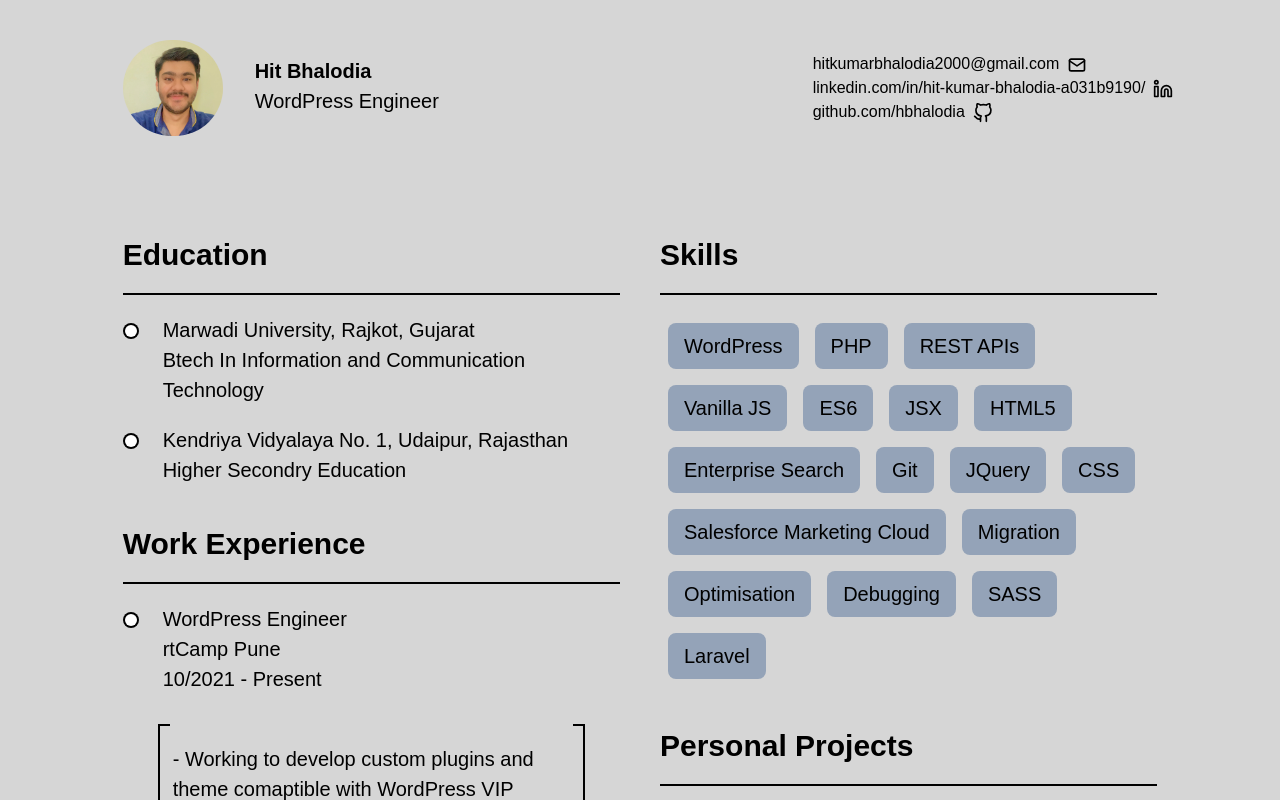
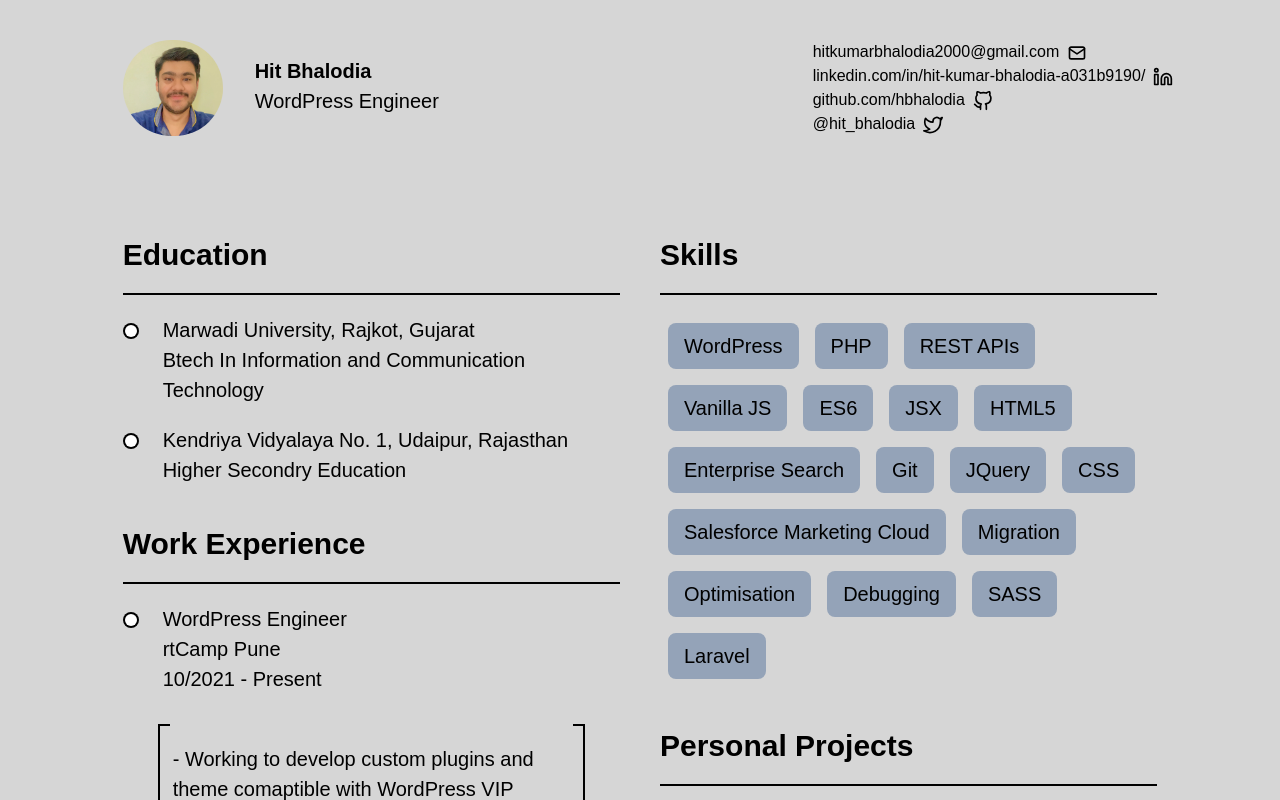
Before and after one commit to hbhalodia/react-resume, a React (Create React App) app: page / in a window 1280 px wide. Shown: the top 800 px of the page. Built offline with nearby package versions, Linux system fonts and the light colour scheme.

Commit message:
Add twitter account on bio

```diff
--- a/src/components/Bio/BioRight/index.js
+++ b/src/components/Bio/BioRight/index.js
@@ -16,6 +16,11 @@
 					<svg className="inline ml-2 h-5 w-5 text-black"  viewBox="0 0 24 24"  fill="none"  stroke="currentColor"  strokeWidth={2}  strokeLinecap="round"  strokeLinejoin="round">  <path d="M9 19c-5 1.5-5-2.5-7-3m14 6v-3.87a3.37 3.37 0 0 0-.94-2.61c3.14-.35 6.44-1.54 6.44-7A5.44 5.44 0 0 0 20 4.77 5.07 5.07 0 0 0 19.91 1S18.73.65 16 2.48a13.38 13.38 0 0 0-7 0C6.27.65 5.09 1 5.09 1A5.07 5.07 0 0 0 5 4.77a5.44 5.44 0 0 0-1.5 3.78c0 5.42 3.3 6.61 6.44 7A3.37 3.37 0 0 0 9 18.13V22" /></svg>
 				</a>
 			</div>
+			<div className="flex flex-row justify-between items-center">
+				<a target="_blank" rel="noreferrer" href="https://twitter.com/hit_bhalodia">@hit_bhalodia
+					<svg className="inline ml-2 h-5 w-5 text-black"  viewBox="0 0 24 24"  fill="none"  stroke="currentColor"  strokeWidth={2} strokeLinecap="round"  strokeLinejoin="round">  <path d="M23 3a10.9 10.9 0 0 1-3.14 1.53 4.48 4.48 0 0 0-7.86 3v1A10.66 10.66 0 0 1 3 4s-4 9 5 13a11.64 11.64 0 0 1-7 2c9 5 20 0 20-11.5a4.5 4.5 0 0 0-.08-.83A7.72 7.72 0 0 0 23 3z" /></svg>
+				</a>
+			</div>
 		</div>
 	);
 }
```
